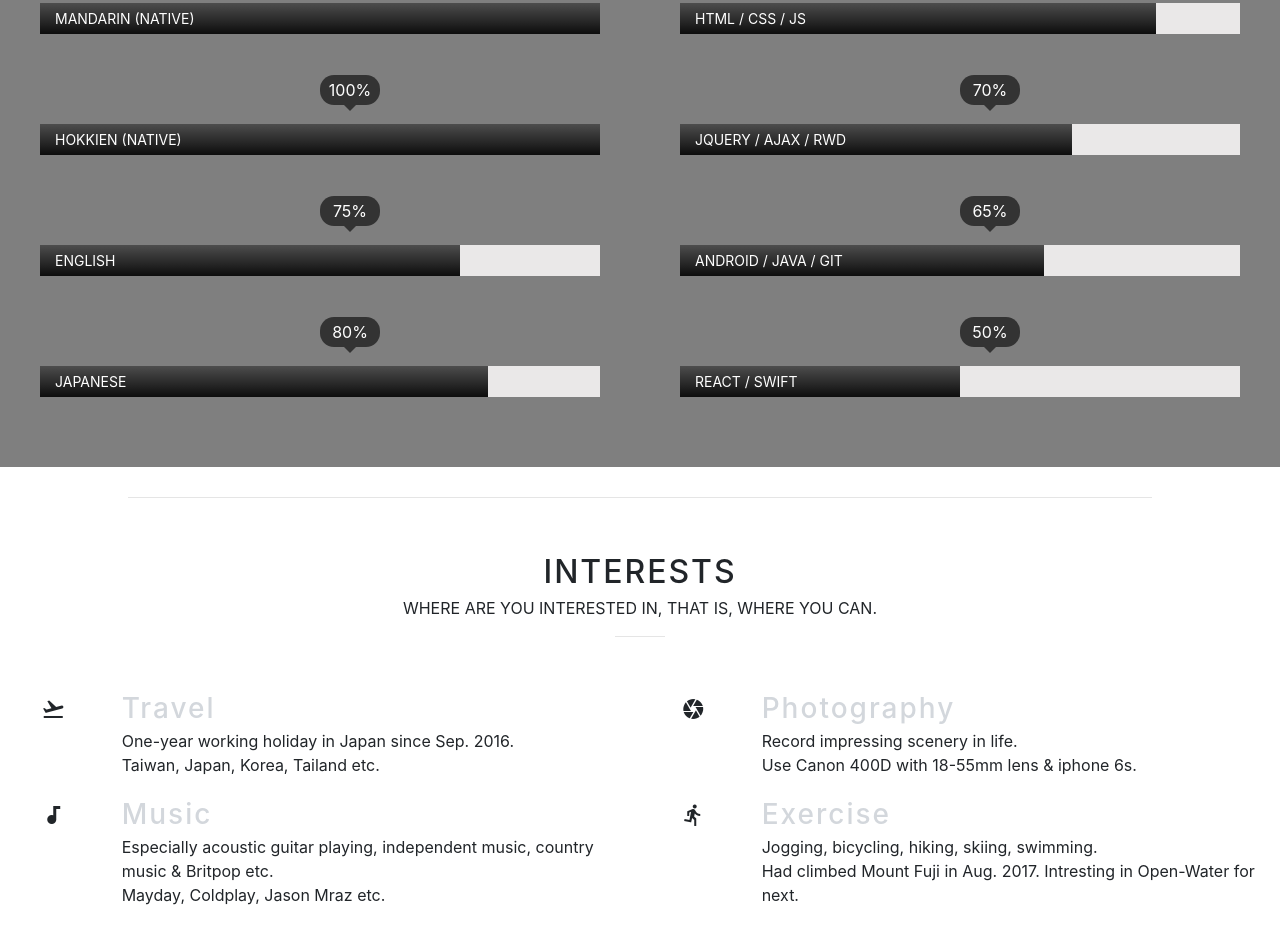
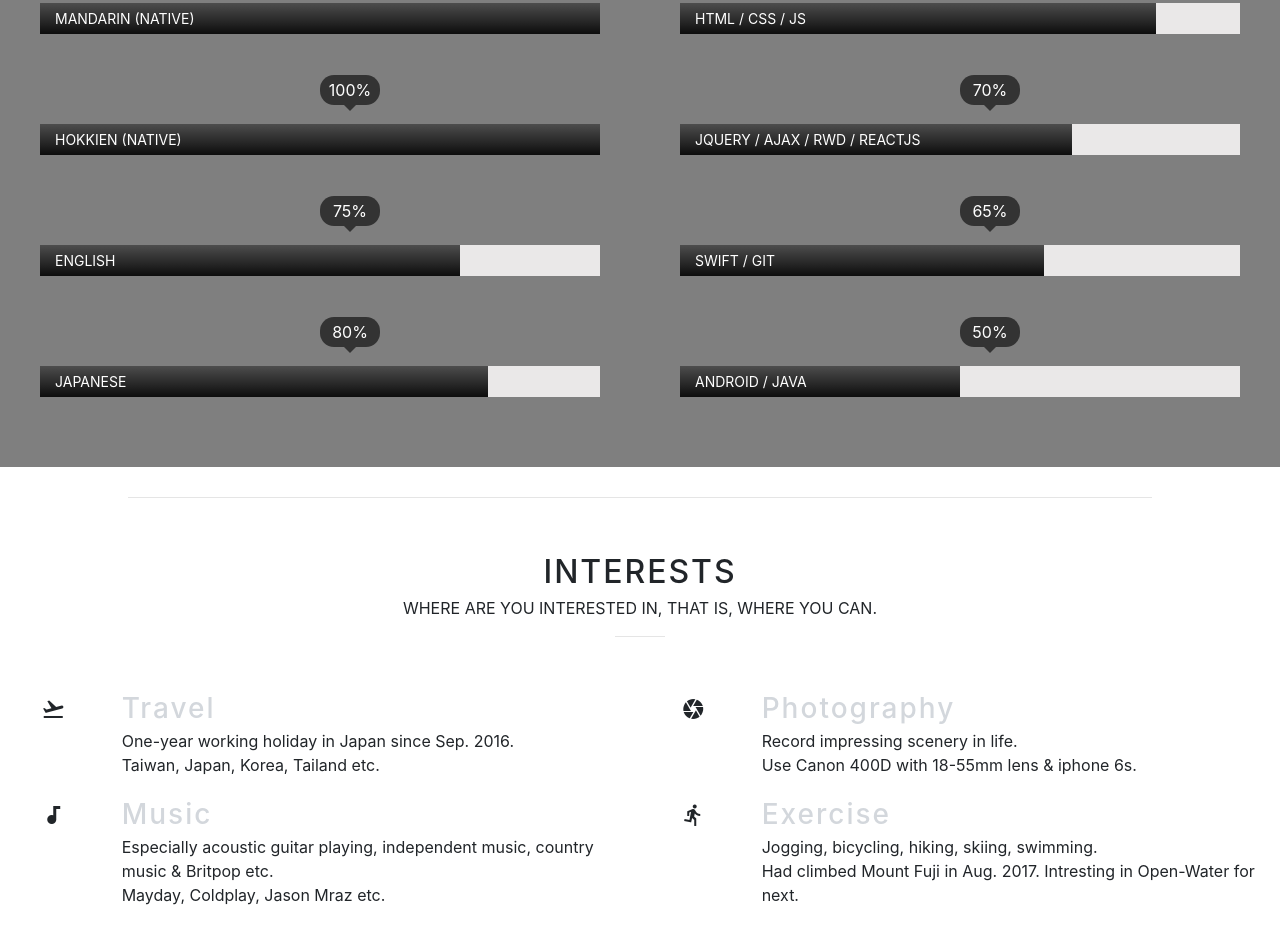
Before and after one commit to leokao0726/leokao0726.github.io, a plain HTML site: page index.html in a window 1280 px wide. Shown: the part 2897-3828 px from the top of the page. Drawn offline with Linux system fonts and the light colour scheme.

Commit message:
little change

```diff
--- a/index.html
+++ b/index.html
@@ -253,21 +253,21 @@ recommend restaurants and attractions in Taipei for tourists mainly from Hong Ko
 
 					<div class="progress-bar">
 						<div class="progress" style="max-width: 70%;">
-							<span class="title">jquery / ajax / rwd</span>
+							<span class="title">jquery / ajax / rwd / reactjs</span>
 						</div>
 					</div>
 					<div class="pin">70%</div>
 
 					<div class="progress-bar">
 						<div class="progress" style="max-width: 65%;">
-							<span class="title">android / java / git</span>
+							<span class="title">swift / git</span>
 						</div>
 					</div>
 					<div class="pin">65%</div>
 
 					<div class="progress-bar">
 						<div class="progress" style="max-width: 50%;">
-							<span class="title">react / swift</span>
+							<span class="title">android / java</span>
 						</div>
 					</div>
 					<div class="pin">50%</div>
```
